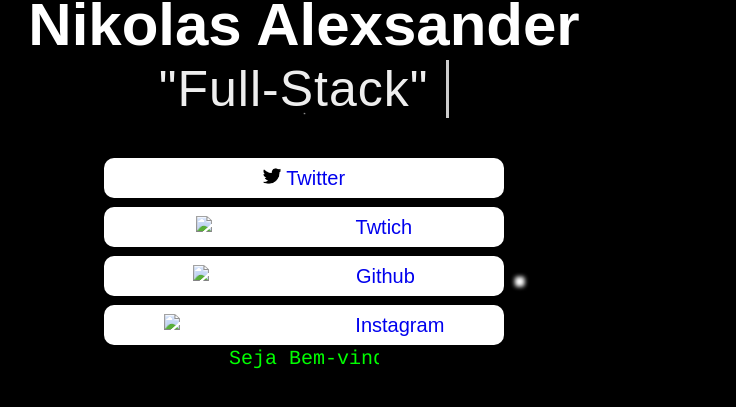
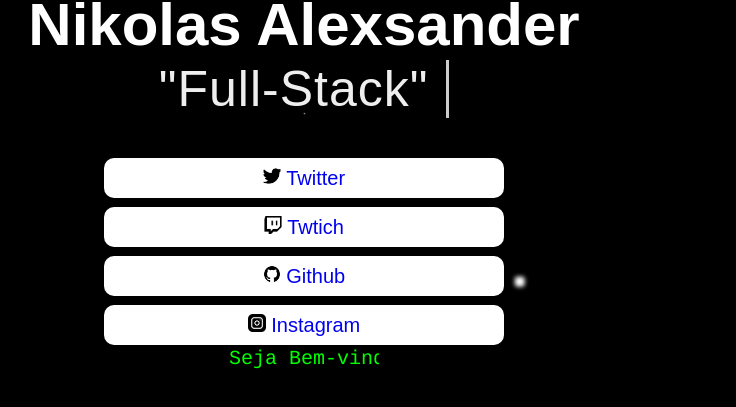
Before and after one commit to NKLzT/Links-Projeto, a plain HTML site: page index.html in a window 1280 px wide. Shown: the part 287-694 px from the top of the page, without its empty margins (336-1072 px from the left). Drawn offline with Linux system fonts and the light colour scheme; a web font is replaced by a local one.

Commit message:
consertei icones ou tentei

```diff
--- a/index.html
+++ b/index.html
@@ -5,8 +5,8 @@
     <meta http-equiv="X-UA-Compatible" content="IE=edge">
     <meta name="viewport" content="width=device-width, initial-scale=1.0">
     <title>Links</title>
-    <link rel="stylesheet" href="./style.css">
-    <link rel="stylesheet" href="./script.js">
+    <link rel="stylesheet" href="/style.css">
+    <link rel="stylesheet" href="/script.js">
     <link href="https://fonts.googleapis.com/css2?family=Kanit:wght@200;400;500&family=Kdam+Thmor+Pro&display=swap" rel="stylesheet">
 </head>
 <body>
@@ -30,19 +30,19 @@
             </li>
             <li>
                 <button>
-                    <img src="/Links/Imagens/download.png" alt="Icone da Twtich" width="18" height="18">
+                    <img src="/Imagens/download.png" alt="Icone da Twtich" width="18" height="18">
                     <a href="https://www.twitch.tv/nikinhaaa" target="_blank">Twtich</a>
                 </button>
             </li>
             <li>
                 <button>
-                    <img src="/Links/Imagens/icone-github-noir.png" alt="Icone do Github" width="18" height="18">
+                    <img src="/Imagens/icone-github-noir.png" alt="Icone do Github" width="18" height="18">
                     <a href="https://github.com/NKLzT" target="_blank">Github</a>
                 </button>
             </li>
             <li>
                 <button>
-                    <img src="/Links/Imagens/dfffddfd14d32a7c65df01ab48b0d203.png" alt="Icone do instagram" width="18" height="18">
+                    <img src="/Imagens/dfffddfd14d32a7c65df01ab48b0d203.png" alt="Icone do instagram" width="18" height="18">
                     <a href="https://www.instagram.com/nikoliinou/" target="_blank">Instagram</a>
                 </button>
             </li>
```
